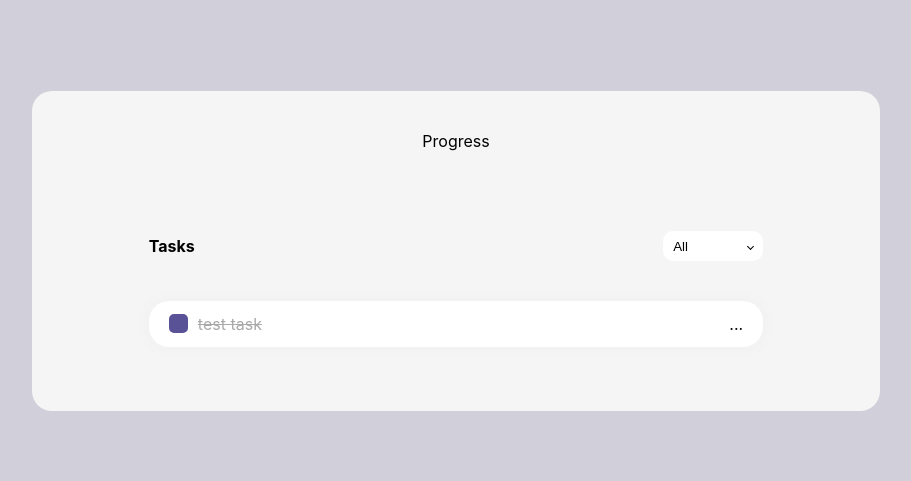
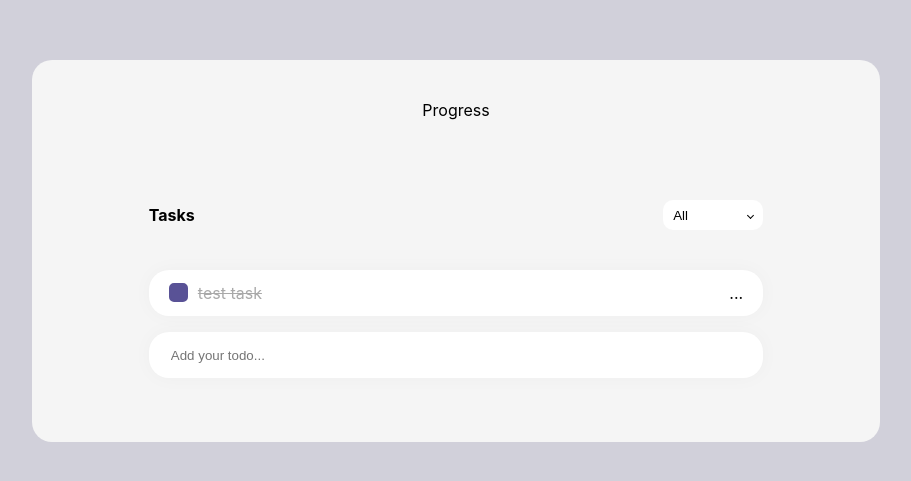
Before and after one commit to wasitme/Todo, a React (Create React App) app: page / in a window 1280 px wide. Shown: the part 149-630 px from the top of the page, without its empty margins (184-1095 px from the left). Built offline with nearby package versions, Linux system fonts and the light colour scheme.

Commit message:
create component add

```diff
--- /dev/null
+++ b/src/components/AddTaskItem.tsx
@@ -0,0 +1,32 @@
+import React, { FC, useState, KeyboardEvent } from 'react'
+import './addtaskitem.styles.scss'
+
+type AddTaskItemPropType = {
+  onEnter: (value: string) => void
+}
+
+const AddTaskItem: FC<AddTaskItemPropType> = ({ onEnter }) => {
+  const [addValue, setAddValue] = useState('')
+  const handleKeyDown = (e: KeyboardEvent) => {
+    if (e.key === 'Enter') {
+      onEnter(addValue)
+      setAddValue('')
+    }
+  }
+
+  return (
+    <div className='add-task-item-container'>
+      <input
+        className='add-task-item-input'
+        placeholder='Add your todo...'
+        value={addValue}
+        onChange={(e) => {
+          setAddValue(e.target.value)
+        }}
+        onKeyDown={handleKeyDown}
+      />
+    </div>
+  )
+}
+
+export default AddTaskItem
--- a/src/components/Tasks.tsx
+++ b/src/components/Tasks.tsx
@@ -1,5 +1,6 @@
 import React, { FC, useState } from 'react'
 import TaskItem from './TaskItem'
+import AddTaskItem from './AddTaskItem'
 
 import './tasks.styles.scss'
 
@@ -46,7 +47,7 @@ const Tasks: FC<TasksPropType> = ({ defaultFilter, onFilterChange }) => {
           </div>
         </div>
       </div>
-      <div>
+      <div className='tasks-list-container'>
         <TaskItem
           isChecked={true}
           description='test task'
@@ -54,6 +55,7 @@ const Tasks: FC<TasksPropType> = ({ defaultFilter, onFilterChange }) => {
           onDelete={() => console.log('delete')}
           onSave={(value) => console.log('save', value)}
         />
+        <AddTaskItem onEnter={(value) => console.log('enter', value)} />
       </div>
     </div>
   )
--- /dev/null
+++ b/src/components/addtaskitem.styles.scss
@@ -0,0 +1,17 @@
+.add-task-item-container {
+  background-color: #ffffff;
+  padding: 0 20px;
+  border-radius: 20px;
+  height: 46px;
+  display: flex;
+  align-items: center;
+  justify-content: space-between;
+  box-shadow: 0px 0px 20px 0px #00000008;
+}
+.add-task-item-input {
+  border: none;
+  &:focus {
+    border: none;
+    outline: none;
+  }
+}
--- a/src/components/tasks.styles.scss
+++ b/src/components/tasks.styles.scss
@@ -63,3 +63,8 @@
     }
   }
 }
+.tasks-list-container {
+  display: flex;
+  flex-direction: column;
+  gap: 16px;
+}
```
